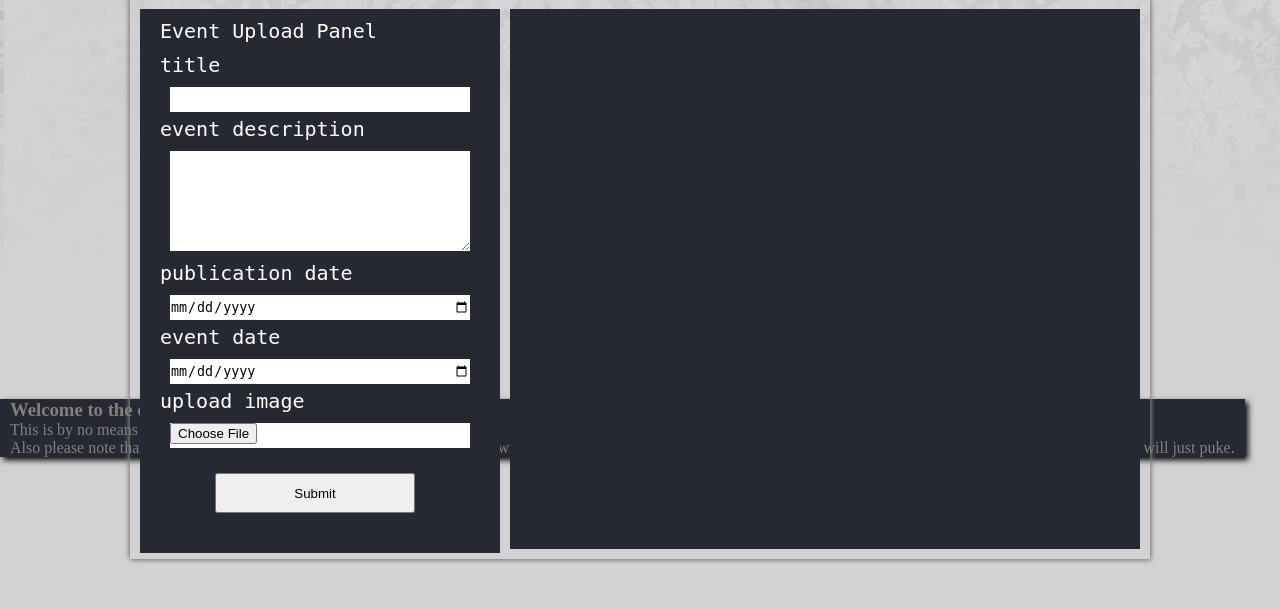
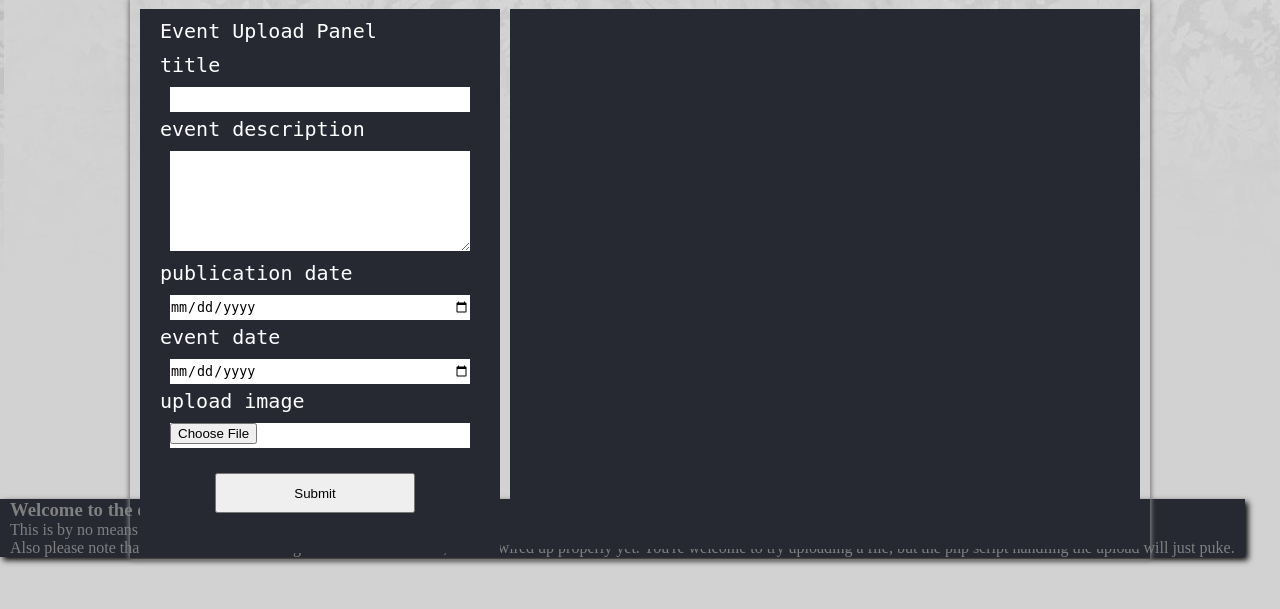
Before and after one commit to nikorova/the_coup, a PHP site: page /the_coup/ in a window 1280 px wide. Shown: the part 251-860 px from the top of the page. Run offline with PHP 8.4, Linux system fonts and the light colour scheme; some libraries are stand-ins or nearby versions.

Commit message:
dev_plash fix

```diff
--- a/style/panel.css
+++ b/style/panel.css
@@ -65,7 +65,7 @@ body {
 	background: #262932;
 	box-shadow: 3px 3px 6px black;
 
-	top: 650px;
+	top: 750px;
 	left: 0;
 	color: grey;
 }
```
